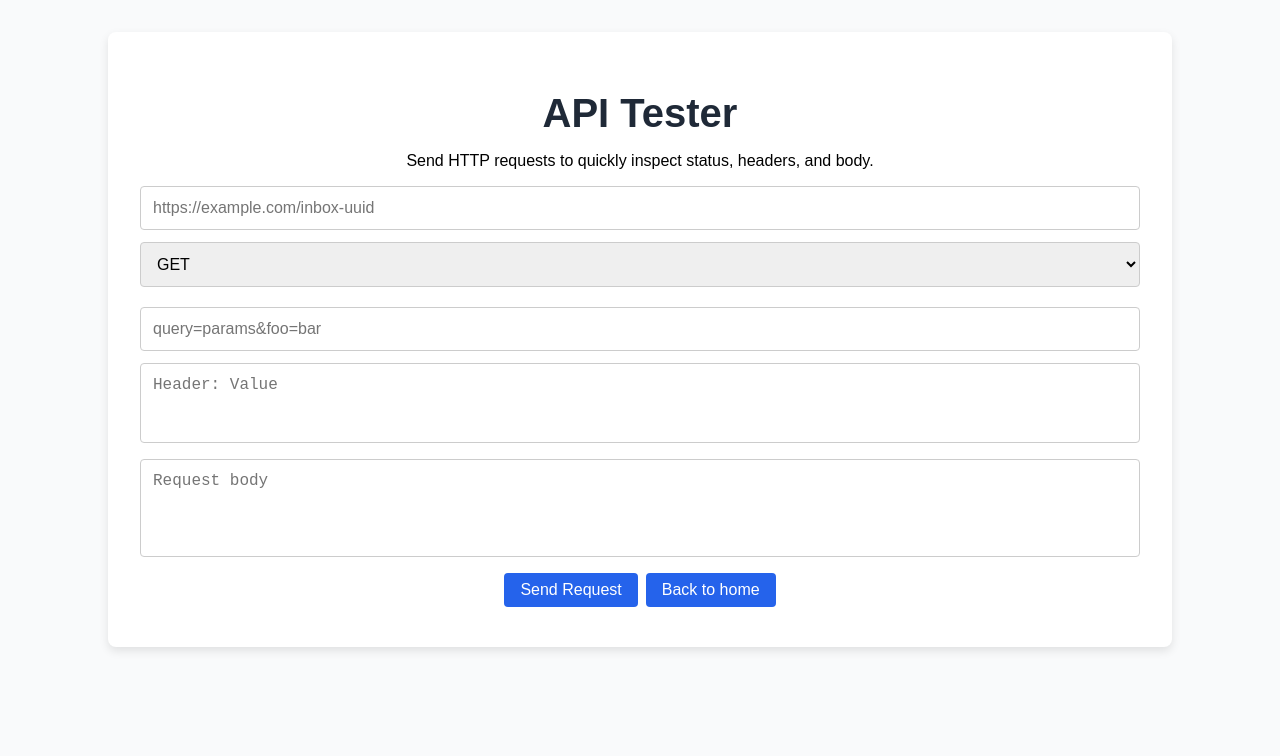
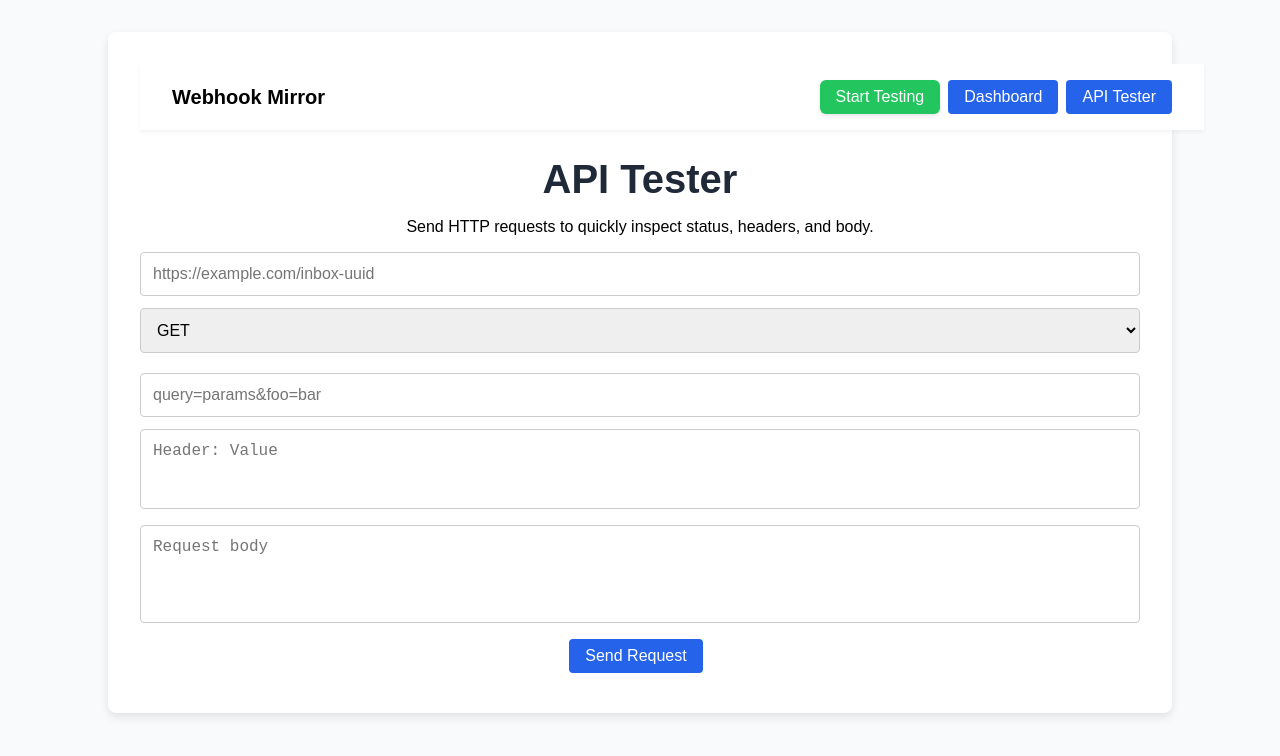
Before and after one commit to Ritwik-Shandilya/WebhookMirror, a React (Vite) app in the folder frontend/: page /api-test in a window 1280 px wide. Shown: the top 756 px of the page. Built offline with nearby package versions, Linux system fonts and the light colour scheme.

Commit message:
Add navigation header and restore dashboard buttons

```diff
--- /dev/null
+++ b/frontend/src/components/SiteHeader.tsx
@@ -0,0 +1,35 @@
+import React from 'react';
+import { Link, useNavigate } from 'react-router-dom';
+
+const SiteHeader: React.FC = () => {
+  const navigate = useNavigate();
+
+  const createEndpoint = async () => {
+    try {
+      const res = await fetch('/api/endpoints', {
+        method: 'POST',
+        headers: { 'Content-Type': 'application/json' },
+        body: JSON.stringify({ expires_at: null })
+      });
+      if (!res.ok) throw new Error('Failed to create endpoint');
+      const data = await res.json();
+      if (!data.uuid) throw new Error('Invalid response');
+      navigate(`/endpoint/${data.uuid}`);
+    } catch (err) {
+      alert('Failed to create endpoint. Is the backend running?');
+    }
+  };
+
+  return (
+    <header className="site-header">
+      <div className="site-logo">Webhook Mirror</div>
+      <div className="nav-links">
+        <button className="start-btn" onClick={createEndpoint}>Start Testing</button>
+        <Link to="/dashboard" className="btn">Dashboard</Link>
+        <Link to="/api-test" className="btn">API Tester</Link>
+      </div>
+    </header>
+  );
+};
+
+export default SiteHeader;
--- a/frontend/src/index.css
+++ b/frontend/src/index.css
@@ -38,6 +38,42 @@ body {
 .btn:hover {
   background-color: #1d4ed8;
 }
+.site-header {
+  width: 100%;
+  background: #ffffff;
+  display: flex;
+  justify-content: space-between;
+  align-items: center;
+  padding: 1rem 2rem;
+  box-shadow: 0 2px 4px rgba(0,0,0,0.05);
+}
+.site-logo {
+  font-weight: bold;
+  font-size: 1.25rem;
+}
+.nav-links {
+  display: flex;
+  gap: 0.5rem;
+  align-items: center;
+}
+.start-btn {
+  background: #22C55E;
+  color: #ffffff;
+  border: none;
+  padding: 0.5rem 1rem;
+  font-size: 1rem;
+  border-radius: 6px;
+  cursor: pointer;
+  box-shadow: 0 2px 4px rgba(0,0,0,0.1);
+  transition: background 0.2s, transform 0.1s;
+}
+.start-btn:hover {
+  background: #16a34a;
+}
+.start-btn:active {
+  transform: translateY(1px);
+}
+
 
 .url-box {
   width: 100%;
--- a/frontend/src/pages/ApiTesterPage.tsx
+++ b/frontend/src/pages/ApiTesterPage.tsx
@@ -1,5 +1,6 @@
 import React, { useState } from 'react';
 import { Link } from 'react-router-dom';
+import SiteHeader from '../components/SiteHeader';
 
 const ApiTesterPage: React.FC = () => {
   const [testUrl, setTestUrl] = useState('');
@@ -44,6 +45,7 @@ const ApiTesterPage: React.FC = () => {
 
   return (
     <div className="container">
+      <SiteHeader />
       <h1 className="header">API Tester</h1>
       <p className="mb-4">Send HTTP requests to quickly inspect status, headers, and body.</p>
       <input
@@ -85,7 +87,6 @@ const ApiTesterPage: React.FC = () => {
       />
       <div className="mb-2">
         <button onClick={testApi} className="btn mr-2">Send Request</button>
-        <Link to="/" className="btn">Back to home</Link>
       </div>
       {testResult && (
         <div className="status mt-2">
--- a/frontend/src/pages/DashboardPage.tsx
+++ b/frontend/src/pages/DashboardPage.tsx
@@ -1,5 +1,6 @@
 import React, { useEffect, useState, useMemo } from 'react';
 import { Link } from 'react-router-dom';
+import SiteHeader from '../components/SiteHeader';
 
 interface Endpoint {
   id: number;
@@ -92,10 +93,8 @@ const DashboardPage: React.FC = () => {
 
   return (
     <div className="container">
+      <SiteHeader />
       <h1 className="header">Dashboard</h1>
-      <div className="mb-2 text-sm">
-        <Link to="/" className="btn">Back to home</Link>
-      </div>
       {error && <p className="text-red-500 mb-2">{error}</p>}
       <div className="mb-4 flex" style={{gap: '0.5rem', alignItems: 'center'}}>
         <div className="text-left">
--- a/frontend/src/pages/EndpointPage.tsx
+++ b/frontend/src/pages/EndpointPage.tsx
@@ -1,5 +1,6 @@
 import React, { useEffect, useState } from 'react';
 import { useParams, Link } from 'react-router-dom';
+import SiteHeader from '../components/SiteHeader';
 import RequestList from '../components/RequestList';
 import { Req } from '../components/RequestListItem';
 import RequestInspector from '../components/RequestInspector';
@@ -45,10 +46,8 @@ const EndpointPage: React.FC = () => {
 
   return (
     <div className="container" style={{maxWidth: '1200px'}}>
+      <SiteHeader />
       <h1 className="header">Endpoint {uuid} <LiveIndicator /></h1>
-      <div className="mb-2 text-left">
-        <Link to="/" className="btn">Back to home</Link>
-      </div>
       <div className="flex" style={{gap: '1rem', alignItems: 'flex-start'}}>
         <div style={{flex: '1'}}>
           <div className="mb-2 flex" style={{gap: '0.5rem', alignItems: 'center'}}>
--- a/frontend/src/pages/Home.tsx
+++ b/frontend/src/pages/Home.tsx
@@ -1,5 +1,6 @@
 import React from 'react';
-import { useNavigate } from 'react-router-dom';
+import { Link, useNavigate } from 'react-router-dom';
+import SiteHeader from '../components/SiteHeader';
 
 const Home = () => {
   const navigate = useNavigate();
@@ -31,19 +32,6 @@ const Home = () => {
           background: #f9fafb;
           color: #1f2937;
         }
-        .home-header {
-          width: 100%;
-          background: #ffffff;
-          display: flex;
-          justify-content: space-between;
-          align-items: center;
-          padding: 1rem 2rem;
-          box-shadow: 0 2px 4px rgba(0,0,0,0.05);
-        }
-        .logo {
-          font-weight: bold;
-          font-size: 1.25rem;
-        }
         .hero {
           text-align: center;
           padding: 3rem 1rem;
@@ -65,7 +53,7 @@ const Home = () => {
           max-width: 600px;
           margin-bottom: 2rem;
         }
-        .cta, .start-btn {
+        .cta {
           background: #22C55E;
           color: #ffffff;
           border: none;
@@ -76,7 +64,7 @@ const Home = () => {
           box-shadow: 0 2px 4px rgba(0,0,0,0.1);
           transition: background 0.2s, transform 0.1s;
         }
-        .cta:hover, .start-btn:hover { background: #16a34a; }
+        .cta:hover { background: #16a34a; }
         .cta:active { transform: translateY(1px); }
         .features {
           display: flex;
@@ -94,15 +82,18 @@ const Home = () => {
           min-width: 120px;
           text-align: center;
         }
+        .actions {
+          padding-bottom: 2rem;
+          display: flex;
+          gap: 0.75rem;
+          justify-content: center;
+        }
         @media (min-width: 768px) {
           .hero h1 { font-size: 3rem; }
           .subtext { font-size: 1.25rem; }
         }
       `}</style>
-      <header className="home-header">
-        <div className="logo">Webhook Mirror</div>
-        <button className="start-btn" onClick={createEndpoint}>Start Testing</button>
-      </header>
+      <SiteHeader />
       <main className="hero">
         <h1>Debug webhooks <span>effortlessly</span></h1>
         <p className="subtext">Spin up a session-based URL and watch your requests arrive in real time.</p>
@@ -113,6 +104,10 @@ const Home = () => {
         <div className="feature">100% Free</div>
         <div className="feature">Real-time</div>
       </section>
+      <div className="actions">
+        <Link to="/dashboard" className="btn">Dashboard</Link>
+        <Link to="/api-test" className="btn">API Tester</Link>
+      </div>
     </div>
   );
 };
--- a/frontend/src/pages/RequestPage.tsx
+++ b/frontend/src/pages/RequestPage.tsx
@@ -1,6 +1,7 @@
 import React, { useEffect, useState, useMemo } from 'react';
 import { JSONTree } from 'react-json-tree';
 import { useParams } from 'react-router-dom';
+import SiteHeader from '../components/SiteHeader';
 
 interface Req {
   id: number;
@@ -50,6 +51,7 @@ const RequestPage: React.FC = () => {
 
   return (
     <div className="container">
+      <SiteHeader />
       <div className="space-y-4">
         <h1 className="header">Request {request.id}</h1>
         <div className="option-card text-left">
--- a/frontend/src/pages/WebhookPage.tsx
+++ b/frontend/src/pages/WebhookPage.tsx
@@ -1,4 +1,5 @@
 import React, { useState, useEffect } from 'react';
+import SiteHeader from '../components/SiteHeader';
 
 interface Req {
   id: number;
@@ -71,6 +72,7 @@ const WebhookPage: React.FC = () => {
 
   return (
     <div className="container">
+      <SiteHeader />
       <h1 className="header">Webhook Mirror</h1>
       <p className="mb-4">WebhookMirror lets you capture and inspect HTTP requests. Generate a unique URL below and send your webhooks to it.</p>
       <textarea
```
